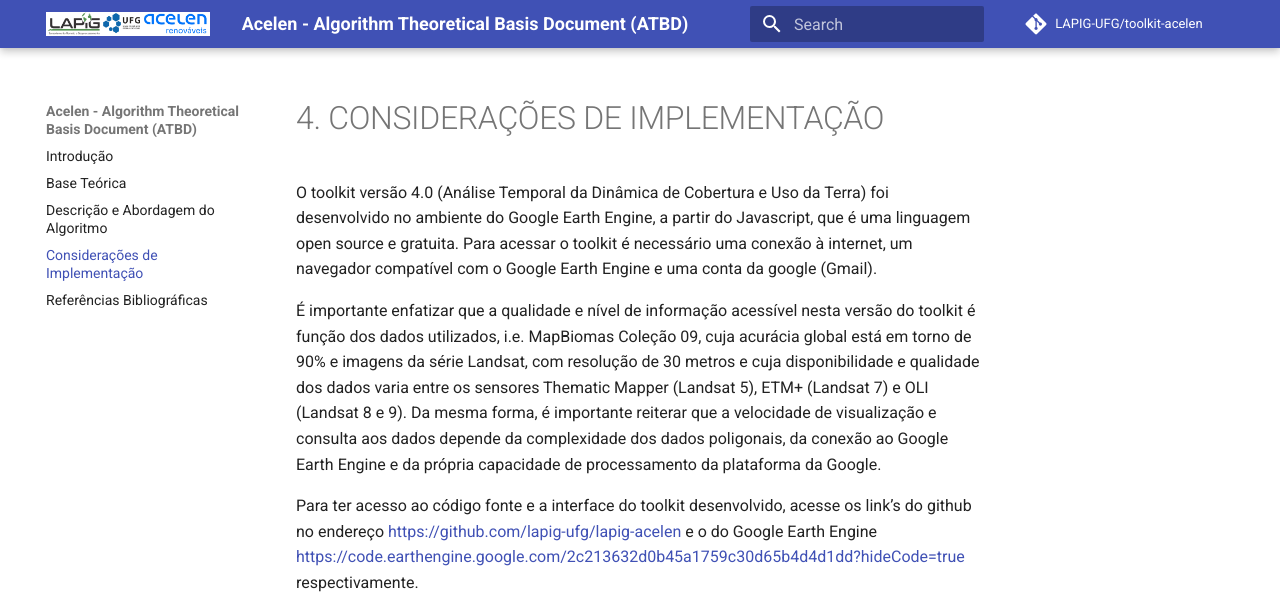
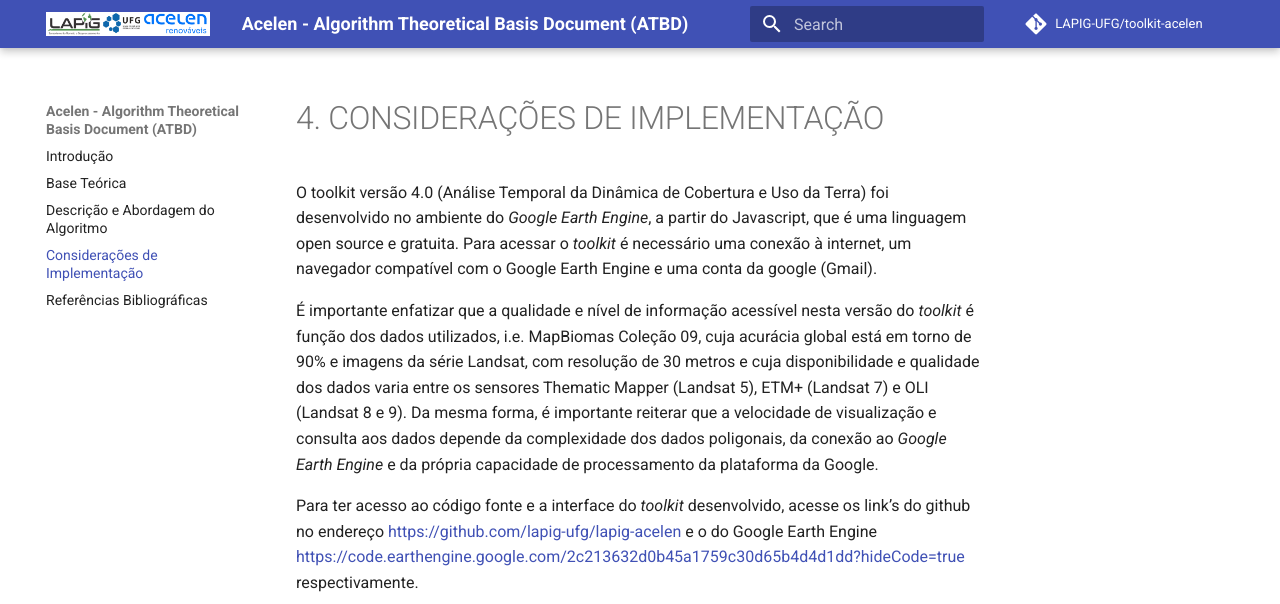
Before and after one commit to lapig-ufg/lapig-acelen, an MkDocs documentation site: the page built from docs/04_CONSIDERACOES_DE_IMPLEMENTACAO.md, in a window 1280 px wide. Shown: the top 604 px of the page. Built offline with MkDocs 1.6.1 and Material for MkDocs 9.7.7, drawn with Linux system fonts in a browser that asks for light colours; comment, search, counter and statistics services are not loaded.

Commit message:
Update 04_CONSIDERACOES_DE_IMPLEMENTACAO.md

```diff
--- a/docs/04_CONSIDERACOES_DE_IMPLEMENTACAO.md
+++ b/docs/04_CONSIDERACOES_DE_IMPLEMENTACAO.md
@@ -1,7 +1,7 @@
 # 4. CONSIDERAÇÕES DE IMPLEMENTAÇÃO
 
-O toolkit versão 4.0 (Análise Temporal da Dinâmica de Cobertura e Uso da Terra) foi desenvolvido no ambiente do Google Earth Engine, a partir do Javascript, que é uma linguagem open source e gratuita. Para acessar o toolkit é necessário uma conexão à internet, um navegador compatível com o Google Earth Engine e uma conta da google (Gmail).
+O toolkit versão 4.0 (Análise Temporal da Dinâmica de Cobertura e Uso da Terra) foi desenvolvido no ambiente do *Google Earth Engine*, a partir do Javascript, que é uma linguagem open source e gratuita. Para acessar o *toolkit* é necessário uma conexão à internet, um navegador compatível com o Google Earth Engine e uma conta da google (Gmail).
 
-É importante enfatizar que a qualidade e nível de informação acessível nesta versão do toolkit é função dos dados utilizados, i.e. MapBiomas Coleção 09, cuja acurácia global está em torno de 90% e imagens da série Landsat, com resolução de 30 metros e cuja disponibilidade e qualidade dos dados varia entre os sensores Thematic Mapper (Landsat 5), ETM+ (Landsat 7) e OLI (Landsat 8 e 9). Da mesma forma, é importante reiterar que a velocidade de visualização e consulta aos dados depende da complexidade dos dados poligonais, da conexão ao Google Earth Engine e da própria capacidade de processamento da plataforma da Google.
+É importante enfatizar que a qualidade e nível de informação acessível nesta versão do *toolkit* é função dos dados utilizados, i.e. MapBiomas Coleção 09, cuja acurácia global está em torno de 90% e imagens da série Landsat, com resolução de 30 metros e cuja disponibilidade e qualidade dos dados varia entre os sensores Thematic Mapper (Landsat 5), ETM+ (Landsat 7) e OLI (Landsat 8 e 9). Da mesma forma, é importante reiterar que a velocidade de visualização e consulta aos dados depende da complexidade dos dados poligonais, da conexão ao *Google Earth Engine* e da própria capacidade de processamento da plataforma da Google.
 
-Para ter acesso ao código fonte e a interface do toolkit desenvolvido, acesse os link’s do github no endereço [https://github.com/lapig-ufg/lapig-acelen](https://github.com/lapig-ufg/lapig-acelen) e o do Google Earth Engine [https://code.earthengine.google.com/2c213632d0b45a1759c30d65b4d4d1dd?hideCode=true](https://code.earthengine.google.com/2c213632d0b45a1759c30d65b4d4d1dd?hideCode=true) respectivamente.
+Para ter acesso ao código fonte e a interface do *toolkit* desenvolvido, acesse os link’s do github no endereço [https://github.com/lapig-ufg/lapig-acelen](https://github.com/lapig-ufg/lapig-acelen) e o do Google Earth Engine [https://code.earthengine.google.com/2c213632d0b45a1759c30d65b4d4d1dd?hideCode=true](https://code.earthengine.google.com/2c213632d0b45a1759c30d65b4d4d1dd?hideCode=true) respectivamente.
```
